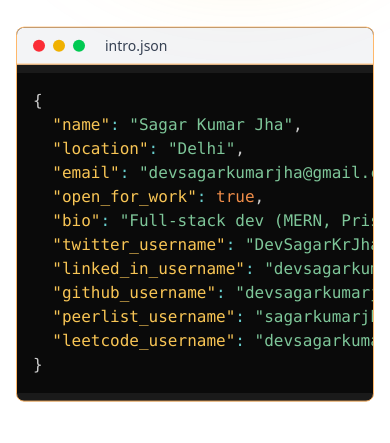
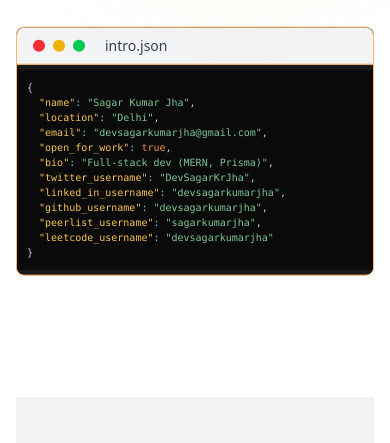
Before and after one commit to DevSagarKumarJha/me, a Next.js app: page / in a window 390 px wide. Shown: the part 757-1200 px from the top of the page. Built offline with nearby package versions, Linux system fonts and the light colour scheme; no server answers.

Commit message:
--bug fixes: responsive code part

```diff
--- a/src/components/CodeExample.tsx
+++ b/src/components/CodeExample.tsx
@@ -10,6 +10,7 @@ import "prismjs/components/prism-css";
 import "prismjs/components/prism-scss";
 import "prismjs/components/prism-bash";
 import "prismjs/components/prism-json";
+import { useMediaQuery } from "@/lib/useMediaQuery";
 
 interface CodeExampleProps {
   code?: string;
@@ -35,7 +36,8 @@ export default function CodeExample({
 }: CodeExampleProps) {
   const codeRef = useRef<HTMLElement | null>(null);
   const resolvedLang = langMap[language] || language;
-
+  const isDesktop = useMediaQuery("(min-width: 768px)");
+const fSize = isDesktop ? "15px" : "10px";
   useEffect(() => {
     if (codeRef.current) Prism.highlightElement(codeRef.current);
   }, [code, resolvedLang]);
@@ -60,11 +62,11 @@ export default function CodeExample({
       {/* Code Container */}
       <div className="relative max-h-[60vh] sm:max-h-[75vh]">
         <pre
-          className="p-3 sm:p-4 text-xs sm:text-sm"
-          style={{ backgroundColor: "#0a0a0a" }}
+          className="p-2 sm:p-4 overflow-x-scroll overflow-y-scroll"
+          style={{ backgroundColor: "#0a0a0a", fontSize:fSize }}
           tabIndex={0}
         >
-          <code ref={codeRef} className={`language-${resolvedLang} `}>
+          <code ref={codeRef} className={`language-${resolvedLang}`}>
             {code}
           </code>
         </pre>
--- a/src/components/ui/GalaxyWrapper.tsx
+++ /dev/null
@@ -1,18 +0,0 @@
-"use client";
-
-import { useMediaQuery } from "@/lib/useMediaQuery";
-import GalaxyComponent from "./galaxy-component";
-
-export default function GalaxyWrapper() {
-  const isDesktop = useMediaQuery("(min-width: 768px)");
-  const galaxySize = isDesktop ? 500 : 300;
-
-  return (
-    <GalaxyComponent
-      title="<Coding/>"
-      subtitle="Code for Harmony"
-      badges={["Optimal", "Readable", "Scalable", "Maintainable", "Clean Code"]}
-      size={galaxySize}
-    />
-  );
-}
```
